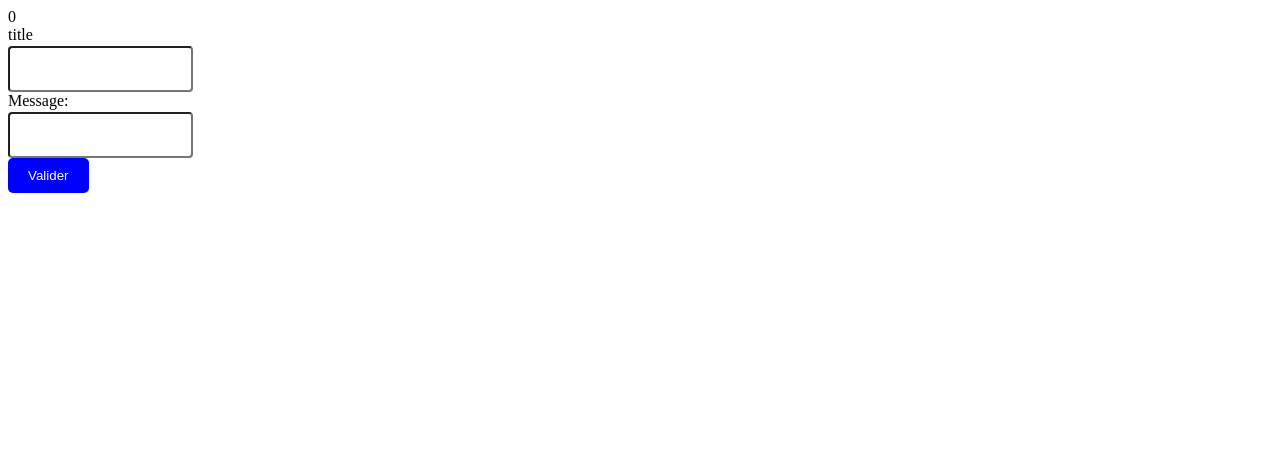
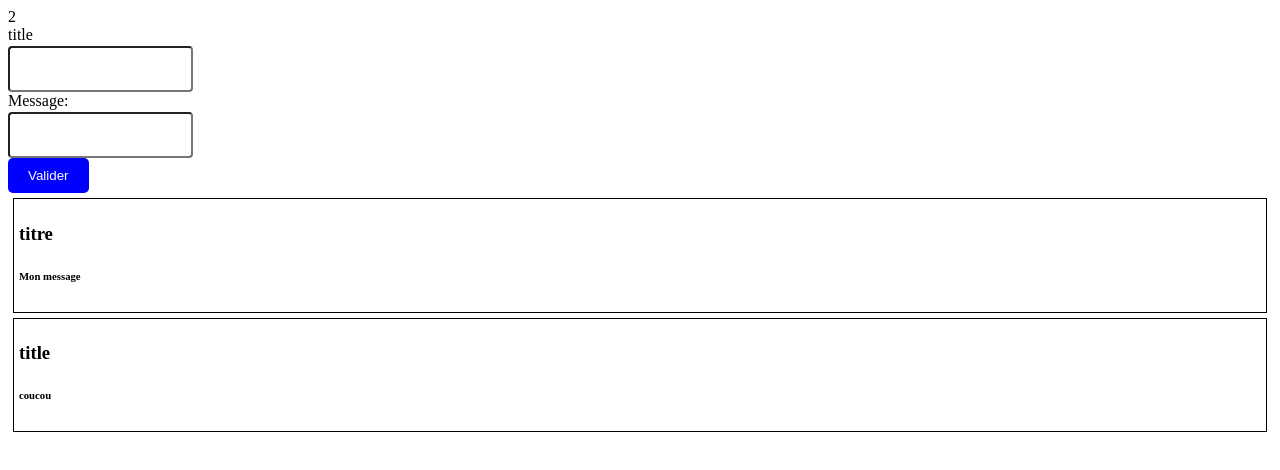
Before and after one commit to gganster/darva-react, a React (Vite) app: page / in a window 1280 px wide. Shown: the top 470 px of the page. Built offline with nearby package versions, Linux system fonts and the light colour scheme; data requests are answered from the project's data file.

Commit message:
fetch at mount

```diff
--- a/src/App.jsx
+++ b/src/App.jsx
@@ -1,14 +1,23 @@
-import {useState} from "react";
+import {useState, useEffect} from "react";
 import AddTicketForm from "./components/AddTicketForm";
 import axios from "axios";
 
 function App() {
+  const [loading, setLoading] = useState(true)
   const [tickets, setTickets] = useState([]);
 
   const onSubmit = async (ticket) => {
     const res = await axios.post("http://localhost:3000/tickets", ticket);
     setTickets([...tickets, res.data]);
   }
+
+  useEffect(() => {
+    (async () => {
+      const res = await axios.get("http://localhost:3000/tickets");
+      setTickets(res.data);
+      setLoading(false);
+    })()
+  }, [])
 
   return (
     <>
```
